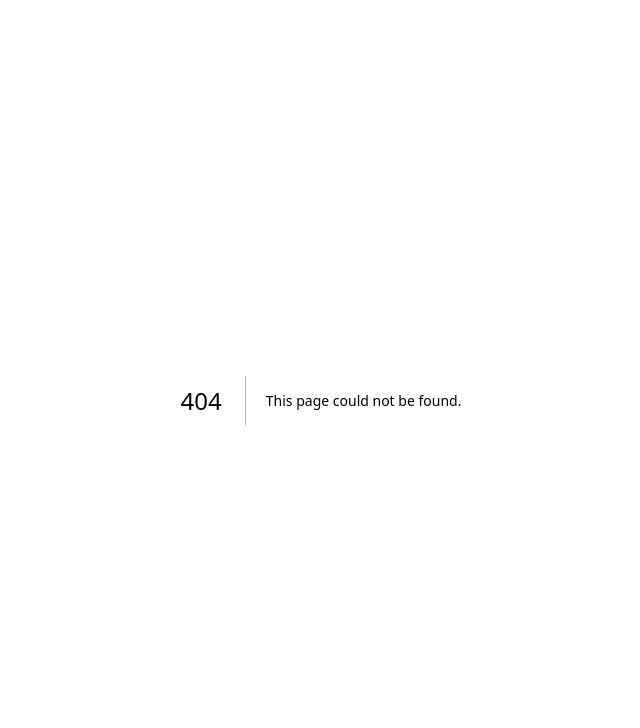
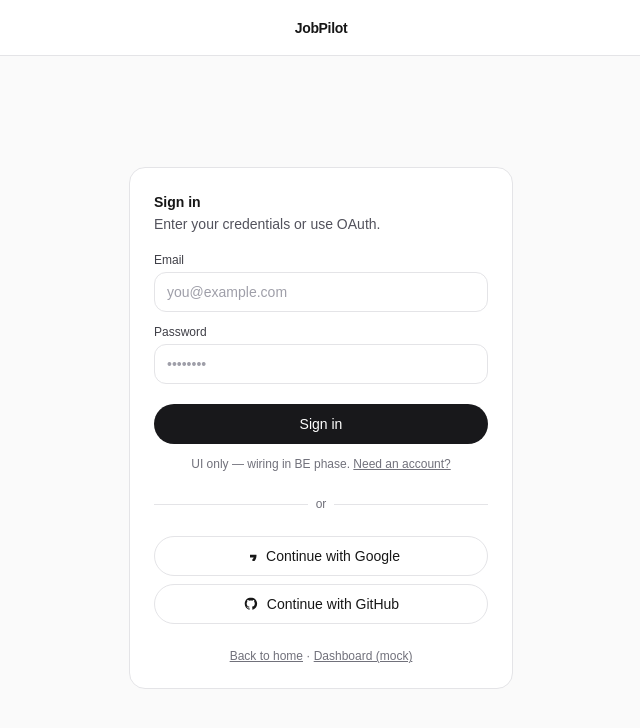
Before and after one commit to islamAbuSleem/job-pilot, a Next.js app: page /signin in a window 1280 px wide. Before the commit this address had no page. Shown: the top 728 px of the page, without its empty margins (319-959 px from the left). Built offline with nearby package versions, Linux system fonts and the light colour scheme.

Commit message:
feat: auth pages UI (signin/signup) — static, no BE

```diff
--- /dev/null
+++ b/src/app/(auth)/layout.tsx
@@ -0,0 +1,18 @@
+import Link from "next/link";
+
+export default function AuthLayout({
+  children,
+}: {
+  children: React.ReactNode;
+}) {
+  return (
+    <div className="flex min-h-screen flex-col bg-zinc-50 dark:bg-black">
+      <header className="flex h-14 items-center justify-center border-b border-zinc-200 bg-white dark:border-zinc-800 dark:bg-zinc-950">
+        <Link href="/" className="text-sm font-semibold tracking-tight">
+          JobPilot
+        </Link>
+      </header>
+      <main className="flex flex-1 items-center justify-center p-6">{children}</main>
+    </div>
+  );
+}
--- /dev/null
+++ b/src/app/(auth)/signin/page.tsx
@@ -0,0 +1,66 @@
+"use client";
+
+import Link from "next/link";
+import { Button } from "@/components/ui/button";
+import { Card, CardHeader, CardTitle, CardDescription } from "@/components/ui/card";
+import { Input } from "@/components/ui/input";
+
+export default function SignInPage() {
+  return (
+    <Card className="w-full max-w-sm">
+      <CardHeader>
+        <CardTitle className="text-lg">Sign in</CardTitle>
+        <CardDescription>Enter your credentials or use OAuth.</CardDescription>
+      </CardHeader>
+
+      <form className="flex flex-col gap-3" onSubmit={(e) => e.preventDefault()}>
+        <div>
+          <label htmlFor="email" className="mb-1 block text-xs font-medium text-zinc-700 dark:text-zinc-300">
+            Email
+          </label>
+          <Input id="email" type="email" placeholder="you@example.com" required />
+        </div>
+        <div>
+          <label htmlFor="password" className="mb-1 block text-xs font-medium text-zinc-700 dark:text-zinc-300">
+            Password
+          </label>
+          <Input id="password" type="password" placeholder="••••••••" required />
+        </div>
+        <Button type="submit" className="mt-2 w-full">
+          Sign in
+        </Button>
+        <p className="text-center text-xs text-zinc-500">
+          UI only — wiring in BE phase. <Link href="/signup" className="font-medium underline">Need an account?</Link>
+        </p>
+      </form>
+
+      <div className="my-6 flex items-center gap-2">
+        <div className="h-px flex-1 bg-zinc-200 dark:bg-zinc-800" />
+        <span className="text-xs text-zinc-500">or</span>
+        <div className="h-px flex-1 bg-zinc-200 dark:bg-zinc-800" />
+      </div>
+
+      <div className="flex flex-col gap-2">
+        <Button variant="outline" className="w-full" type="button">
+          <svg className="mr-2 h-4 w-4" viewBox="0 0 24 24" aria-hidden>
+            <path
+              fill="currentColor"
+              d="M21.8 12.2c0-.7-.1-1.4-.2-2H12v3.9h5.5c-.2 1.2-.9 2.2-1.9 2.9v2.4h3.1c1.8-1.7 2.9-4.1 2.9-6.9z"
+            />
+          </svg>
+          Continue with Google
+        </Button>
+        <Button variant="outline" className="w-full" type="button">
+          <svg className="mr-2 h-4 w-4" viewBox="0 0 24 24" fill="currentColor" aria-hidden>
+            <path d="M12 2.4c-5.2 0-9.4 4.2-9.4 9.4 0 4.2 2.7 7.7 6.5 8.9.5.1.7-.2.7-.5v-1.7c-2.7.6-3.2-1.1-3.2-1.1-.4-1-.9-1.3-.9-1.3-.7-.5.1-.5.1-.5.8.1 1.2.8 1.2.8.7 1.2 1.9.9 2.3.7.1-.5.3-.9.5-1.1-2.1-.2-4.3-1.1-4.3-4.8 0-1.1.4-1.9 1-2.6-.1-.2-.4-1.2.1-2.5 0 0 .8-.3 2.6 1 .8-.2 1.6-.3 2.4-.3.8 0 1.6.1 2.4.3 1.8-1.3 2.6-1 2.6-1 .5 1.3.2 2.3.1 2.5.6.7 1 1.5 1 2.6 0 3.7-2.2 4.6-4.3 4.8.3.3.6.8.6 1.6v2.4c0 .3.2.6.7.5 3.8-1.2 6.5-4.7 6.5-8.9 0-5.2-4.2-9.4-9.4-9.4z" />
+          </svg>
+          Continue with GitHub
+        </Button>
+      </div>
+
+      <p className="mt-6 text-center text-xs text-zinc-500">
+        <Link href="/" className="underline">Back to home</Link> · <Link href="/dashboard" className="underline">Dashboard (mock)</Link>
+      </p>
+    </Card>
+  );
+}
--- /dev/null
+++ b/src/app/(auth)/signup/page.tsx
@@ -0,0 +1,59 @@
+"use client";
+
+import Link from "next/link";
+import { Button } from "@/components/ui/button";
+import { Card, CardHeader, CardTitle, CardDescription } from "@/components/ui/card";
+import { Input } from "@/components/ui/input";
+
+export default function SignUpPage() {
+  return (
+    <Card className="w-full max-w-sm">
+      <CardHeader>
+        <CardTitle className="text-lg">Create account</CardTitle>
+        <CardDescription>Start with email and password.</CardDescription>
+      </CardHeader>
+
+      <form className="flex flex-col gap-3" onSubmit={(e) => e.preventDefault()}>
+        <div>
+          <label htmlFor="name" className="mb-1 block text-xs font-medium text-zinc-700 dark:text-zinc-300">
+            Name
+          </label>
+          <Input id="name" type="text" placeholder="Your name" />
+        </div>
+        <div>
+          <label htmlFor="email" className="mb-1 block text-xs font-medium text-zinc-700 dark:text-zinc-300">
+            Email
+          </label>
+          <Input id="email" type="email" placeholder="you@example.com" required />
+        </div>
+        <div>
+          <label htmlFor="password" className="mb-1 block text-xs font-medium text-zinc-700 dark:text-zinc-300">
+            Password
+          </label>
+          <Input id="password" type="password" placeholder="••••••••" required />
+        </div>
+        <Button type="submit" className="mt-2 w-full">
+          Create account
+        </Button>
+        <p className="text-center text-xs text-zinc-500">
+          UI only — hashing &amp; DB in BE phase. <Link href="/signin" className="font-medium underline">Already have an account?</Link>
+        </p>
+      </form>
+
+      <div className="my-6 flex items-center gap-2">
+        <div className="h-px flex-1 bg-zinc-200 dark:bg-zinc-800" />
+        <span className="text-xs text-zinc-500">or</span>
+        <div className="h-px flex-1 bg-zinc-200 dark:bg-zinc-800" />
+      </div>
+
+      <div className="flex flex-col gap-2">
+        <Button variant="outline" className="w-full" type="button">
+          Continue with Google
+        </Button>
+        <Button variant="outline" className="w-full" type="button">
+          Continue with GitHub
+        </Button>
+      </div>
+    </Card>
+  );
+}
```
